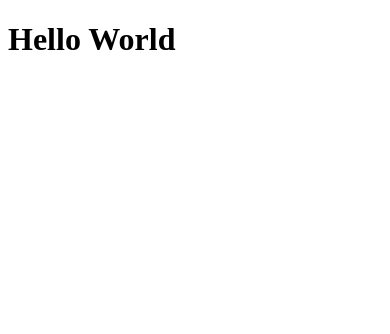
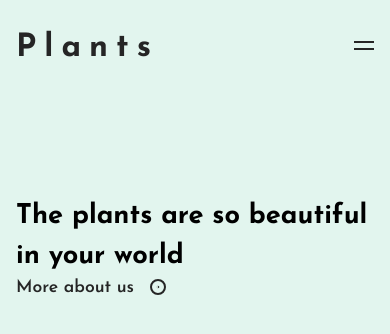
Before and after one commit to Pedro-Murilo/plants, a React (Create React App) app: page / in a window 390 px wide. Shown: the top 334 px of the page. Built offline with nearby package versions, Linux system fonts and the light colour scheme.

Commit message:
add: header and banner component

```diff
--- a/src/App.js
+++ b/src/App.js
@@ -1,6 +1,20 @@
+import { useEffect } from 'react';
+import Banner from './components/Banner';
+import Header from './components/Header';
+import './styles/App.css';
+
 function App() {
+
+  useEffect(() => {
+    let vh = window.innerHeight * .01;
+    document.documentElement.style.setProperty('--vh', `${vh}px`);
+  }, [])
+
   return (
-      <h1>Hello World</h1>
+      <div className="App">
+        <Header />
+        <Banner />
+      </div>
     );
 }
 
--- a/src/styles/App.css
+++ b/src/styles/App.css
@@ -1,16 +1,188 @@
 @import url("https://fonts.googleapis.com/css?family=Josefin+Sans:400,600,700&display=swap");
+.header {
+  position: fixed;
+  width: 100%;
+  height: 128px;
+  z-index: 4;
+}
+
+@media (max-width: 425px) {
+  .header {
+    height: 96px;
+  }
+}
+
+.header .logo a {
+  font-size: 2rem;
+  letter-spacing: 0.5rem;
+  color: #252525;
+  text-decoration: none;
+  font-weight: 700;
+}
+
+.header .nav {
+  width: 25px;
+}
+
+@media (max-width: 425px) {
+  .header .nav {
+    width: 20px;
+  }
+}
+
+.header .nav span {
+  margin-bottom: 0.3rem;
+  background: #252525;
+  height: 2px;
+  width: 100%;
+  display: block;
+}
+
+.main {
+  height: 50vh;
+  height: calc(var(--vh, 1vh) * 50);
+  background-color: #e2f5ee;
+}
+
+.main .row {
+  -webkit-box-orient: vertical;
+  -webkit-box-direction: normal;
+      -ms-flex-direction: column;
+          flex-direction: column;
+  -webkit-box-pack: center;
+      -ms-flex-pack: center;
+          justify-content: center;
+}
+
+.main .row h2 {
+  font-size: 3rem;
+  line-height: 4.2rem;
+  font-weight: 700;
+  z-index: 10;
+  color: #e2f5ee;
+  mix-blend-mode: difference;
+}
+
+@media (max-width: 768px) {
+  .main .row h2 {
+    font-size: 2.4rem;
+    line-height: 3rem;
+  }
+}
+
+@media (max-width: 425px) {
+  .main .row h2 {
+    margin-top: 72px;
+    font-size: 1.7rem;
+    line-height: 2.2rem;
+  }
+}
+
+.main .row h2 .line {
+  margin-bottom: 8px;
+  height: 56px;
+  position: relative;
+  overflow: hidden;
+}
+
+@media (max-width: 768px) {
+  .main .row h2 .line {
+    height: 48px;
+  }
+}
+
+@media (max-width: 425px) {
+  .main .row h2 .line {
+    height: 32px;
+  }
+}
+
+.main .row h2 .line span {
+  position: absolute;
+}
+
+.main .row .btn-row {
+  width: 256px;
+  position: relative;
+  z-index: 2;
+}
+
+.main .row .btn-row a {
+  font-size: 1.6rem;
+  color: #252525;
+  text-decoration: none;
+  display: -webkit-box;
+  display: -ms-flexbox;
+  display: flex;
+  -webkit-box-align: center;
+      -ms-flex-align: center;
+          align-items: center;
+  font-weight: 600;
+}
+
+@media (max-width: 768px) {
+  .main .row .btn-row a {
+    font-size: 1.3rem;
+  }
+}
+
+@media (max-width: 425px) {
+  .main .row .btn-row a {
+    font-size: 1.1rem;
+  }
+}
+
+.main .row .btn-row a svg {
+  margin-left: 16px;
+  border: 2px solid #252525;
+  padding: 12px;
+  height: 24px;
+  width: 24px;
+  border-radius: 50%;
+  -webkit-transition: 0.4s ease-in-out;
+  transition: 0.4s ease-in-out;
+}
+
+@media (max-width: 768px) {
+  .main .row .btn-row a svg {
+    padding: 6px;
+    width: 20px;
+    height: 20px;
+  }
+}
+
+@media (max-width: 425px) {
+  .main .row .btn-row a svg {
+    padding: 4px;
+    width: 16px;
+    height: 16px;
+  }
+}
+
+.main .row .btn-row a:hover svg {
+  background: #252525;
+  color: #e2f5ee;
+}
+
 body,
 html {
   -webkit-user-select: none;
      -moz-user-select: none;
       -ms-user-select: none;
           user-select: none;
-  background: #bde6d6;
+  background: #e2f5ee;
   overscroll-behavior: none;
   margin: 0;
   font-family: "Josefin Sans", -apple-system, BlinkMacSystemFont, "Segoe UI", "Roboto", "Oxygen", "Ubuntu", "Cantarell", "Fira Sans", "Droid Sans", "Helvetica Neue", sans-serif;
   -webkit-font-smoothing: antialiased;
   -moz-osx-font-smoothing: grayscale;
+}
+
+* {
+  margin: 0;
+  padding: 0;
+  -webkit-box-sizing: border-box;
+          box-sizing: border-box;
 }
 
 .container {
--- a/src/styles/App.scss
+++ b/src/styles/App.scss
@@ -16,6 +16,12 @@ html {
     "Helvetica Neue", sans-serif;
   -webkit-font-smoothing: antialiased;
   -moz-osx-font-smoothing: grayscale;
+}
+
+* {
+  margin: 0;
+  padding: 0;
+  box-sizing: border-box;
 }
 
 .container {
```
Also changed, not shown: src/assets/arrow-right.svg, 1 other file (tests, documents, lock files or other folders).
